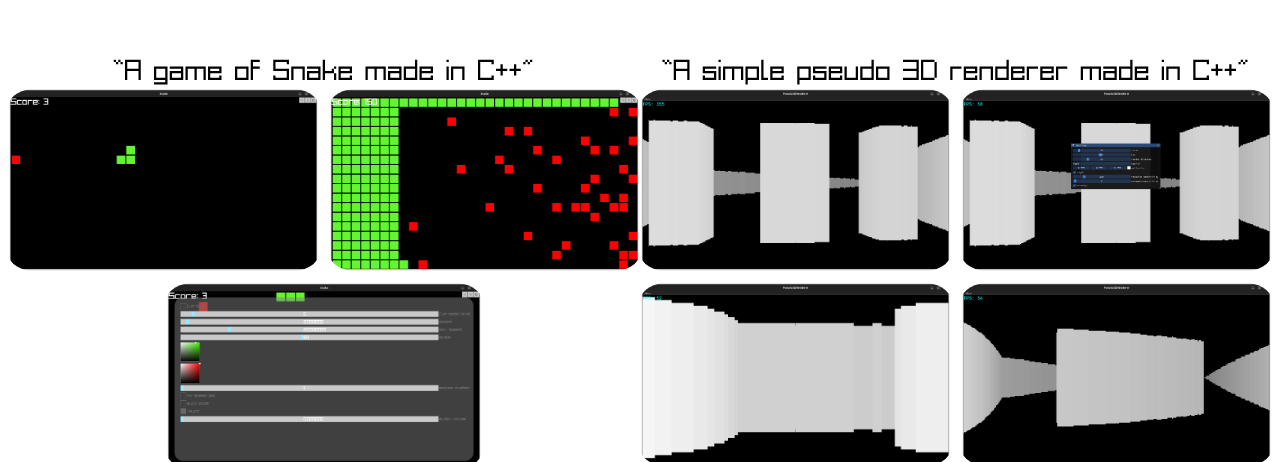
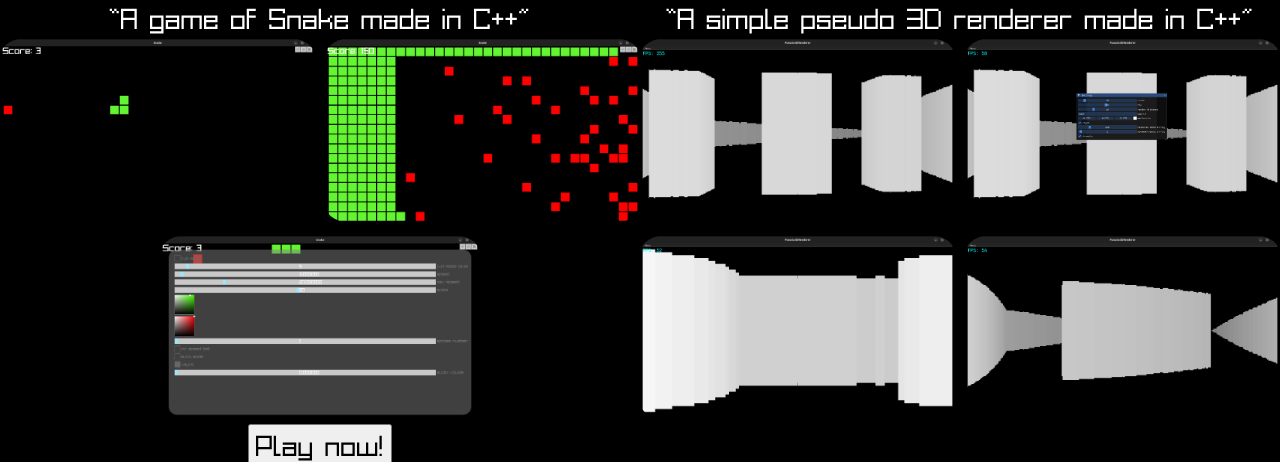
Before and after one commit to SemkiShow/SemkiShow.github.io, a plain HTML site: page index.html in a window 1280 px wide. Shown: the part 200-662 px from the top of the page. Drawn offline with Linux system fonts and the light colour scheme.

Commit message:
Add default dark mode

```diff
--- a/index.css
+++ b/index.css
@@ -1,12 +1,26 @@
 @font-face {
     font-family: 'Acme 9 Regular';
     src: url('Acme 9 Regular.ttf');
+}
+body > *
+{
+    margin-top: 0;
+    margin-bottom: 0;
+}
+html, body
+{
+    margin: 0;
+    padding: 0;
+    height: 100%;
+    background-color: black;
+    color: white;
 }
 h1
 {
     text-align: center;
     font-family: 'Acme 9 Regular';
 }
+a { color: #0000EE; }
 .grid
 {
     display: grid;
```
